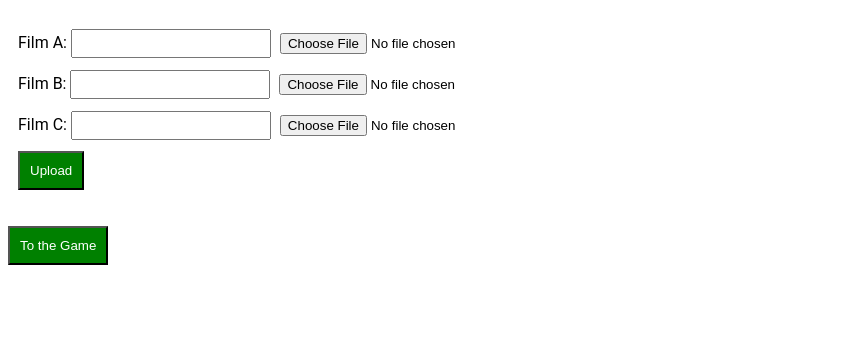
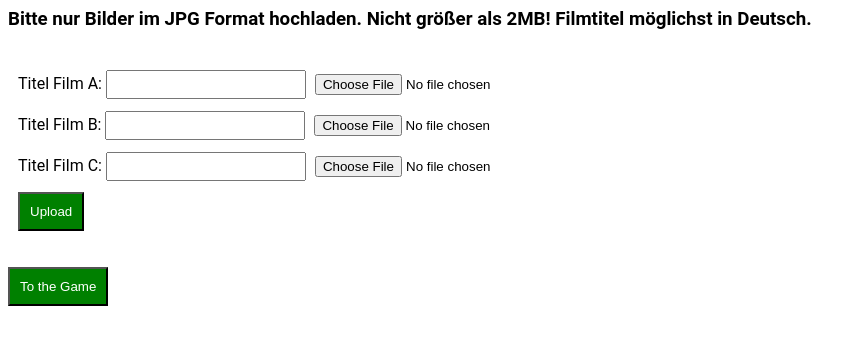
Before and after one commit to maddin1982/movieQuiz, a website: page public/index.html in a window 1280 px wide. Shown: the whole page, without its empty margins (0-866 px from the left). Drawn offline with Linux system fonts and the light colour scheme; no server answers.

Commit message:
jpg hinweis

```diff
--- a/public/index.html
+++ b/public/index.html
@@ -120,6 +120,7 @@
     </script>
 </head>
 <body>
+    <h3>Bitte nur Bilder im JPG Format hochladen. Nicht größer als 2MB! Filmtitel möglichst in Deutsch.</h3>
     <form ref='uploadForm'
           id='uploadForm'
           action='/upload'
@@ -127,19 +128,19 @@
           encType="multipart/form-data">
 
         <div class="form__block">
-            <label for="file1_name">Film A: </label>
+            <label for="file1_name">Titel Film A: </label>
             <input data-validation="required" id="file1_name" type="text" name="file1_name"/>
             <input data-validation-max-size="2000kb" data-validation="required" type="file" name="file1"/>
         </div>
 
         <div class="form__block">
-            <label for="file2_name">Film B: </label>
+            <label for="file2_name">Titel Film B: </label>
             <input id="file2_name" data-validation-depends-on="file2" type="text" name="file2_name"/>
             <input data-validation-max-size="2000kb"  type="file" name="file2"/>
         </div>
 
         <div class="form__block">
-            <label for="file3_name">Film C: </label>
+            <label for="file3_name">Titel Film C: </label>
             <input data-validation-depends-on="file3" id="file3_name" type="text" name="file3_name"/>
             <input data-validation-max-size="2000kb"  type="file" name="file3"/>
         </div>
```
